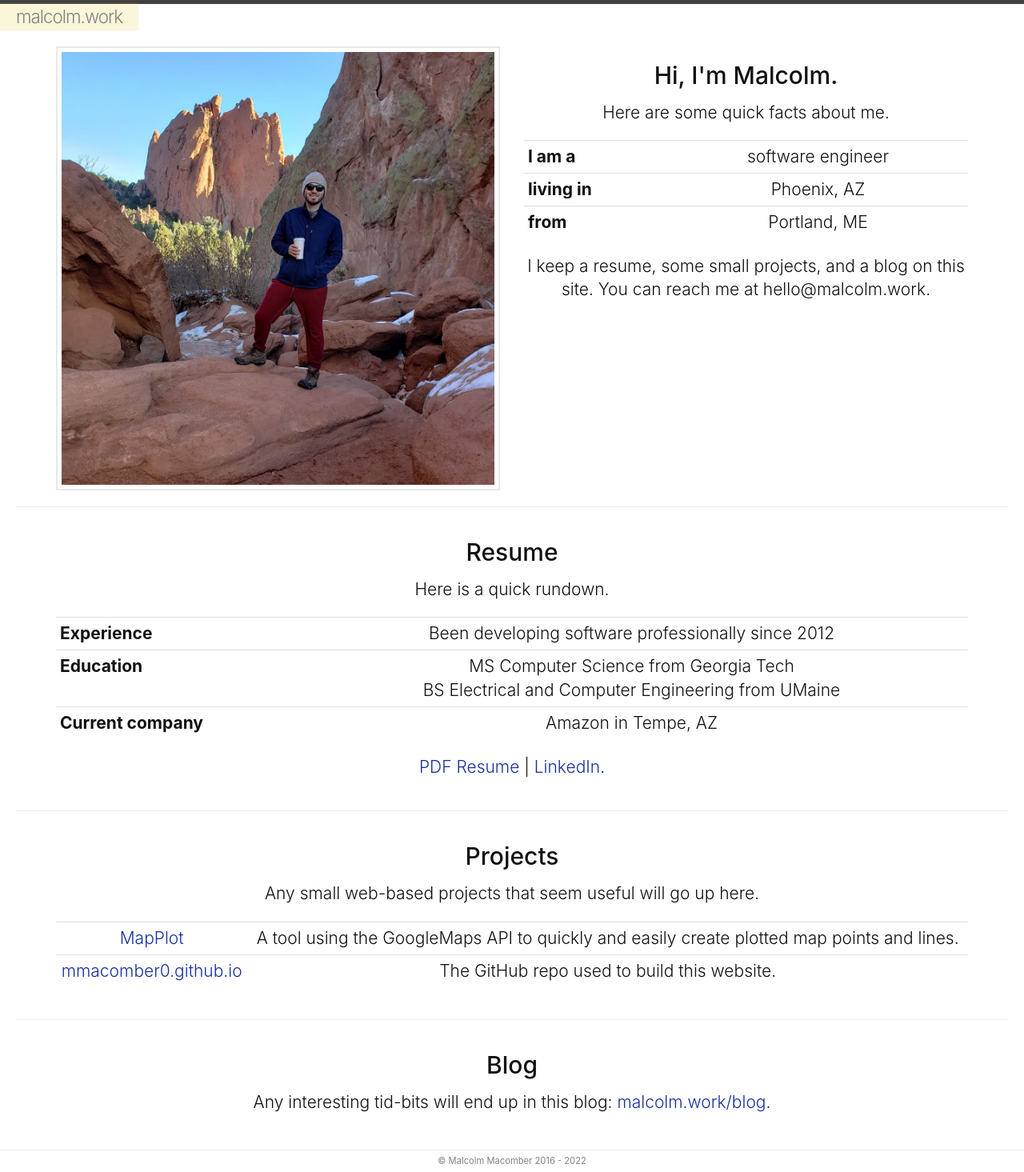
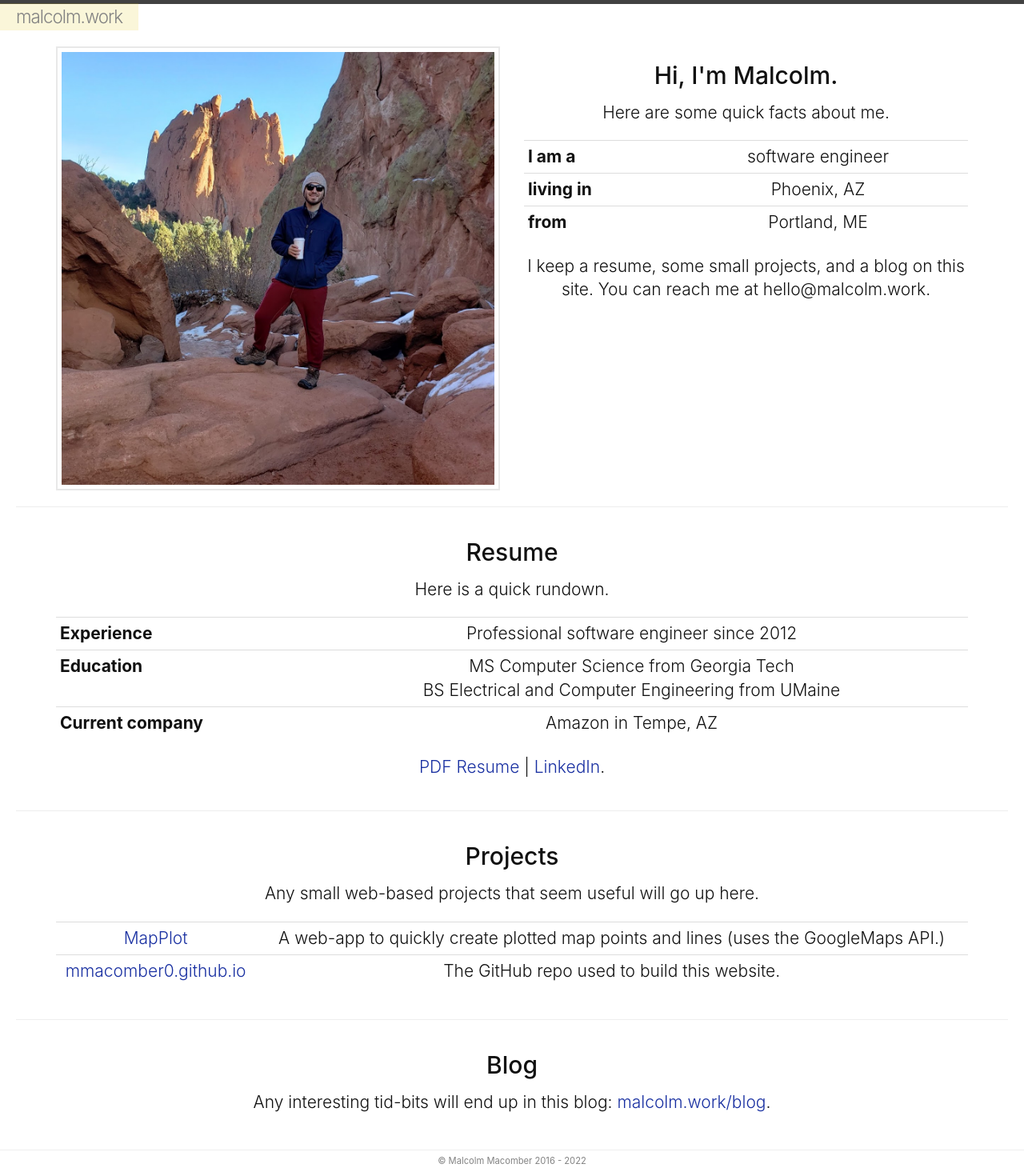
Before and after one commit to mmacomber0/mmacomber0.github.io, a Jekyll site: the page built from pages/index.html, in a window 1280 px wide. Shown: the whole page at 80% size. Built offline with Jekyll 4.4.1, drawn with Linux system fonts in a browser that asks for light colours.

Commit message:
Remove excess verbiage on index page

```diff
--- a/pages/index.html
+++ b/pages/index.html
@@ -36,7 +36,7 @@
         <p class="lead">Here is a quick rundown.</p>
         <table class="table table-responsive table-condensed lead">
           <tbody>
-            <tr><th>Experience</th><td>Been developing software professionally since 2012</td>
+            <tr><th>Experience</th><td>Professional software engineer since 2012</td>
             <tr><th>Education</th><td>MS Computer Science from Georgia Tech<br>BS Electrical and Computer Engineering from UMaine</td>
             <tr><th>Current company</th><td>Amazon in Tempe, AZ</td>
             <!--<tr><th>Currently working on</th><td>...</td>-->
@@ -61,7 +61,7 @@
         <p class="lead">Any small web-based projects that seem useful will go up here.</p>
         <table class="table table-responsive table-condensed lead">
           <tbody>
-            <tr><td><a href="/mapPlot">MapPlot</a></td><td>A tool using the GoogleMaps API to quickly and easily create plotted map points and lines.</td></tr>
+            <tr><td><a href="/mapPlot">MapPlot</a></td><td>A web-app to quickly create plotted map points and lines (uses the GoogleMaps API.)</td></tr>
             <tr><td><a href="https://github.com/mmacomber0/mmacomber0.github.io">mmacomber0.github.io</a></td><td>The GitHub repo used to build this website.</td></tr>
           </tbody>
         </table>
```
